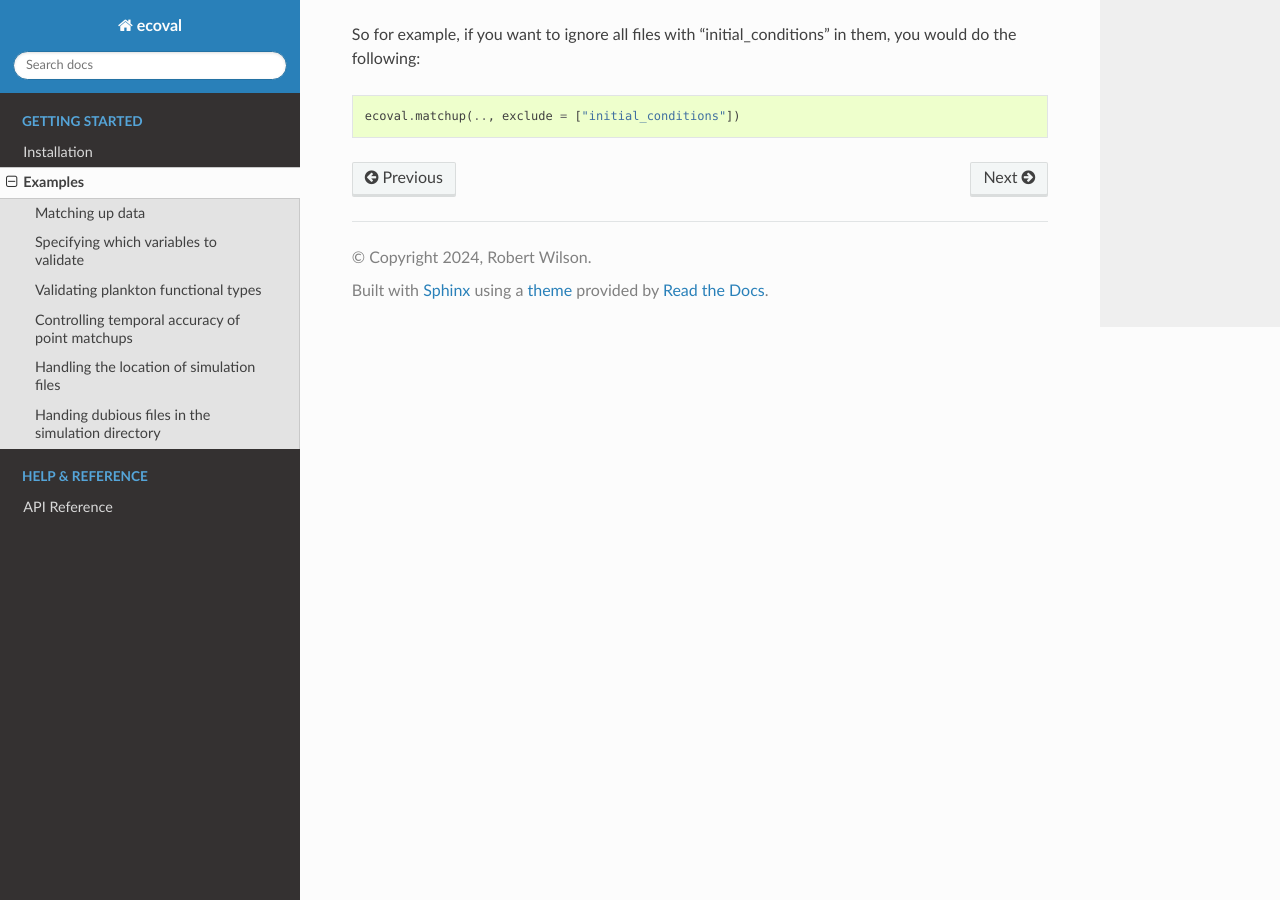
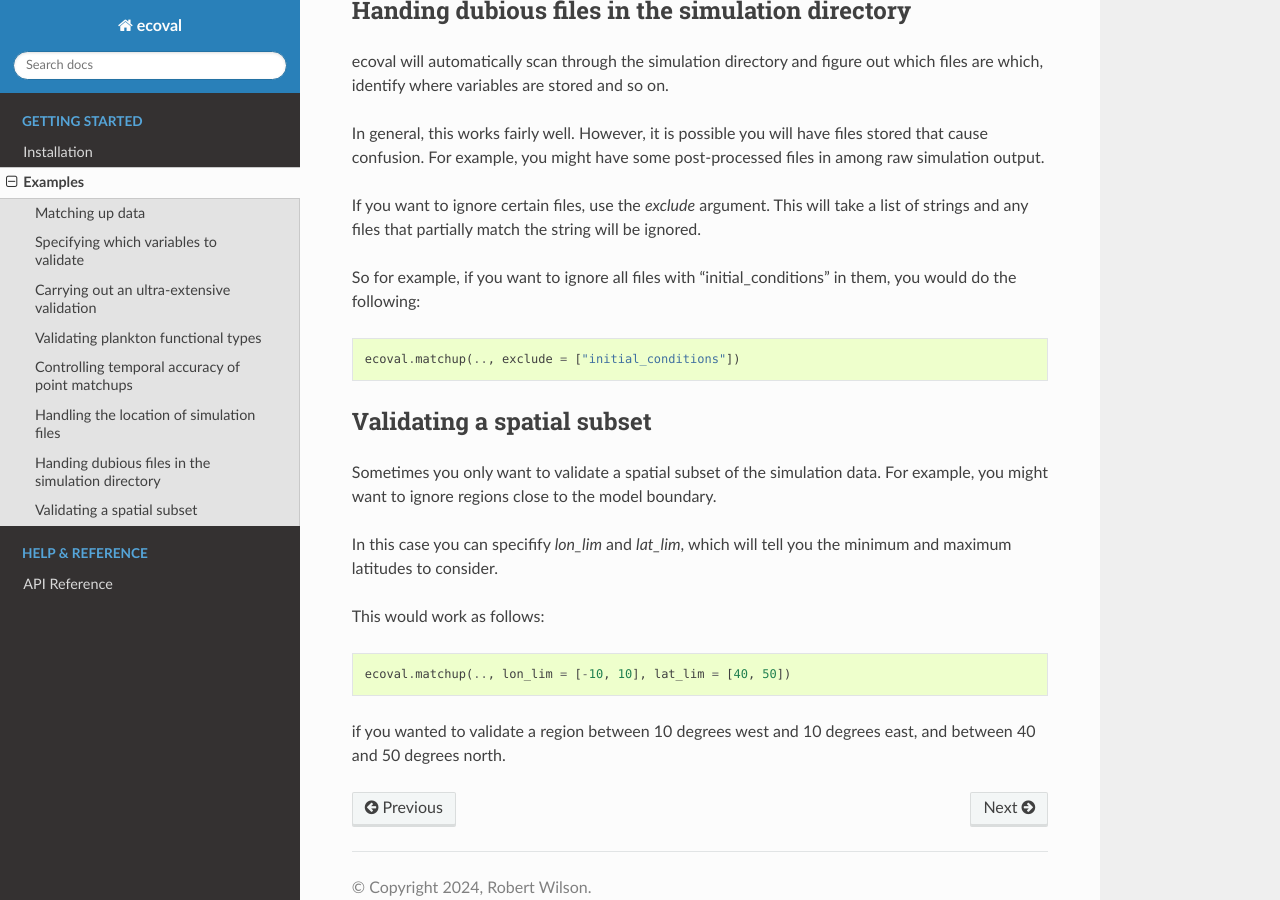
Before and after one commit to pmlmodelling/ecoval, a Sphinx documentation site: the page built from docs/source/examples.rst, in a window 1280 px wide and 900 px high, scrolled down 2498 px. Built offline with Sphinx 7.4.7 and the Read the Docs theme 3.1.0, drawn with Linux system fonts in a browser that asks for light colours; some of the changed text lies outside the part shown.

Commit message:
spatial subset example

```diff
--- a/docs/source/examples.rst
+++ b/docs/source/examples.rst
@@ -43,6 +43,18 @@ Specifying which variables to validate
 --------------------------------------
 
 Three `matchup` arguments specify which variables to validate: `surface`, `bottom` and `benthic`.
+
+
+Carrying out an ultra-extensive validation
+------------------------------------------------
+
+If you want to carry out a validation which is as extensive as possible, you can do the following:
+
+.. code:: ipython3
+
+   ecoval.matchup(.., everything = True)
+
+This will matchup all the simulation with all available gridded and observational data across all depth layers. If you have a big simulation, this could take a weekend.
 
 
 Validating plankton functional types
@@ -102,3 +114,19 @@ So for example, if you want to ignore all files with "initial_conditions" in the
 .. code:: ipython3
 
    ecoval.matchup(.., exclude = ["initial_conditions"])
+
+
+Validating a spatial subset
+------------------------------------------------
+
+Sometimes you only want to validate a spatial subset of the simulation data. For example, you might want to ignore regions close to the model boundary.
+
+In this case you can specifify `lon_lim` and `lat_lim`, which will tell you the minimum and maximum latitudes to consider.
+
+This would work as follows:
+
+.. code:: ipython3
+
+   ecoval.matchup(.., lon_lim = [-10, 10], lat_lim = [40, 50])
+
+if you wanted to validate a region between 10 degrees west and 10 degrees east, and between 40 and 50 degrees north.
```
